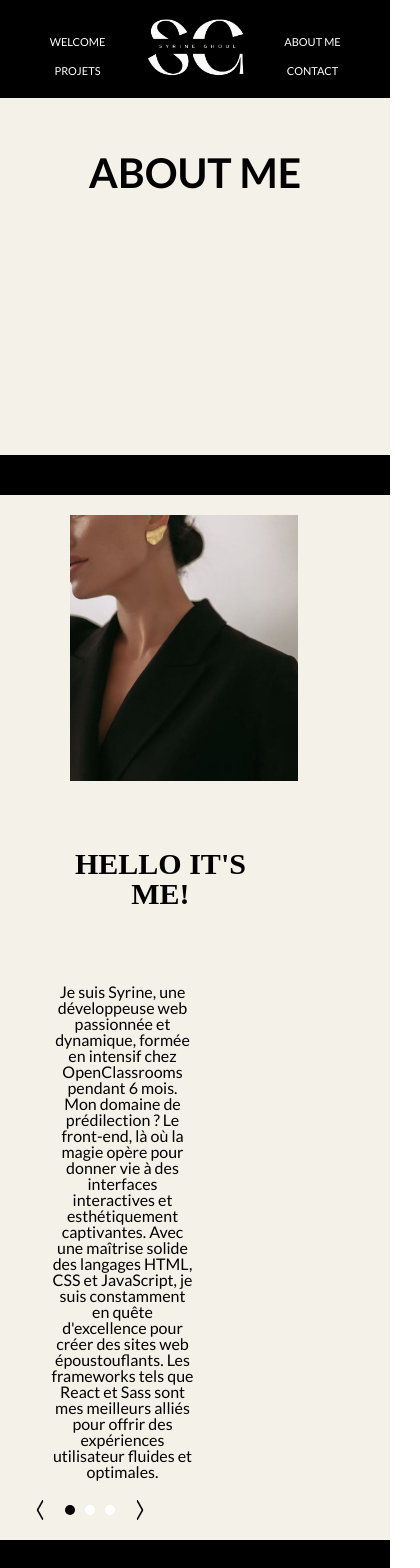
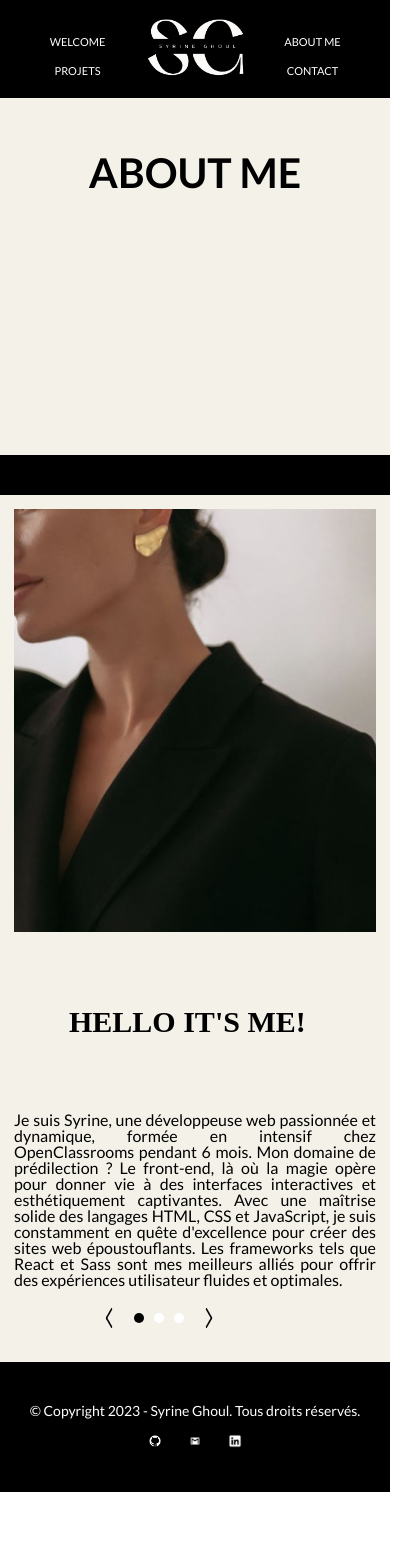
Before and after one commit to SyrineGhl/Portfolio, a React (Create React App) app: page /a-propos in a window 390 px wide. Shown: the top 1568 px of the page, 420 px wide, since content can reach past the window. After the commit the page ends 1492 px from the top, so only its background shows below. Built offline with nearby package versions, Linux system fonts and the light colour scheme.

Commit message:
fix responsive page about me

```diff
--- a/src/components/nextAbout.jsx
+++ b/src/components/nextAbout.jsx
@@ -22,9 +22,9 @@ const IntroAbout = () => {
 
   return (
     <div className="intro-container">
-      <div className="intro-image">
-        <img src={maPhoto} alt="it's me" />
-      </div>
+
+        <img className="about-page-me-photo" src={maPhoto} alt="it's me" />
+
       <div className="intro-content">
         <h2 className="intro-title-page-about">HELLO&nbsp;IT'S ME!</h2>
         {slideIndex === 1 && (
--- a/src/components/tools.jsx
+++ b/src/components/tools.jsx
@@ -33,9 +33,9 @@ const Outils = () => {
       handleSlideChange(1);
     }, 2000);
 
-
-    return () => clearInterval(interval);
-  }, [slideIndex]);
+    // eslint-disable-next-line
+  return () => clearInterval(interval);
+}, [slideIndex]);
 
   return (
     <section className="outils-section">
--- a/src/pages/project.js
+++ b/src/pages/project.js
@@ -15,7 +15,9 @@ const Project = () => {
   };
 
   const prevSlide = () => {
-    setCurrentSlide((prevSlide) => (prevSlide - 1 + projects.length) % projects.length);
+    setCurrentSlide(
+      (prevSlide) => (prevSlide - 1 + projects.length) % projects.length
+    );
   };
 
   return (
@@ -32,7 +34,9 @@ const Project = () => {
             {projects.map((project, index) => (
               <div
                 key={index}
-                className={`slide-item ${index === currentSlide ? "active" : ""}`}
+                className={`slide-item ${
+                  index === currentSlide ? "active" : ""
+                }`}
               >
                 <div className="slide-wrapper">
                   <img
@@ -47,9 +51,11 @@ const Project = () => {
                     <div className="project-constraints">
                       <h3>Problèmes Rencontrés</h3>
                       <ul>
-                        {project.constraints.map((constraint, constraintIndex) => (
+                        {project.constraints.map(
+                          (constraint, constraintIndex) => (
                             <li key={constraintIndex}>{constraint}</li>
-                        ))}
+                          )
+                        )}
                       </ul>
                     </div>
 
@@ -60,7 +66,11 @@ const Project = () => {
                           <li key={skillIndex}>{skill}</li>
                         ))}
                       </ul>
-                      <a href={project.link} target="_blank" rel="noopener noreferrer">
+                      <a
+                        href={project.link}
+                        target="_blank"
+                        rel="noopener noreferrer"
+                      >
                         <button className="slide-button">Code Github</button>
                       </a>
                     </div>
@@ -77,22 +87,24 @@ const Project = () => {
             className="arrow-icon-project-left"
             onClick={nextSlide}
           />
+
+          <div className="slide-dots">
+            {projects.map((_, index) => (
+              <div
+                key={index}
+                className={`slide-dot ${
+                  index === currentSlide ? "active-dot" : ""
+                }`}
+                onClick={() => setCurrentSlide(index)}
+              />
+            ))}
+          </div>
           <img
             src={rightArrowIcon}
             alt="Flèche gauche"
             className="arrow-icon-project-right"
             onClick={prevSlide}
           />
-
-        </div>
-        <div className="slide-dots">
-          {projects.map((_, index) => (
-            <div
-              key={index}
-              className={`slide-dot ${index === currentSlide ? "active-dot" : ""}`}
-              onClick={() => setCurrentSlide(index)}
-            />
-          ))}
         </div>
       </section>
       <Footer />
--- a/src/styles/components/_footer.scss
+++ b/src/styles/components/_footer.scss
@@ -61,5 +61,6 @@
 
     .textFooter {
       font-size: 14px;
+      text-align: center;
     }
   }
--- a/src/styles/components/_nextAbout.scss
+++ b/src/styles/components/_nextAbout.scss
@@ -12,7 +12,7 @@
 }
 
 .intro-content {
-  max-width: 50%;
+ margin-left: 10px;
   text-align: justify;
   line-height: 1;
 
@@ -57,8 +57,13 @@
 }
 @media screen and (max-width: 768px) {
   .intro-container {
-    padding: 20px;
-    display: block;
+    display: flex;
+    flex-direction: column;
+    max-width: 100%;
+    width: 100%;
+    align-items: center;
+    text-align: center;
+    padding: 14px;
   }
 
   .intro-image img {
@@ -66,23 +71,24 @@
   }
 
   .intro-content {
-    text-align: center;
-    margin-top: 10px;
+
+    margin: 20px auto;
+
   }
 
   .intro-title-page-about {
     font-size: 30px;
     margin-bottom: 20px;
-    /* margin-left: 74px; */
     text-align: center;
     display: flex;
     padding: 55px;
   }
-.text1-page-about{
-  margin-left: 30px;
-}
+
   .text2-page-about,
   .text3-page-about {
     line-height: 1.6;
   }
+  .slide-buttons{
+    margin-left: 75px;
+  }
 }
--- a/src/styles/pages/_aboutMePage.scss
+++ b/src/styles/pages/_aboutMePage.scss
@@ -65,9 +65,6 @@
   position: absolute;
   width: 309px;
   height: 363px;
-  // transform: scale(1, 1) translate(0px, 0px) rotate(16deg);
-  // left: 711px;
-  // top: 151px;
 }
 
 .polaroid-image {
@@ -84,36 +81,31 @@
   .about-me-title {
     font-size: 41px;
     padding: 50px;
-    text-align: center;
+
+  }
+  .about-me-section{
+    height: auto;
   }
 
   .next-section-about {
-    flex-direction: column; /* Afficher les éléments en colonne */
-    align-items: center; /* Centrer horizontalement les éléments */
+    flex-direction: column;
+    align-items: center;
     padding: 40px;
   }
 
   .my-photo {
     width: 100px;
     height: 100px;
-    margin: 10px;
+    margin: 10px auto;
   }
 
   .description-about {
     margin: 10px;
-    text-align: center; /* Centrer le texte */
-    position: absolute; /* Revenir à la position normale */
+    text-align: center;
+    position: static;
+    margin-right: 0;
   }
 
-  .ma-autre-photo-container,
-  .polaroid-container {
-    margin: 10px;
-  }
-
-  .ma-autre-photo,
-  .polaroid-image {
-    max-width: 200px;
-  }
 
   .intro-title-page-about {
     font-size: 20px;
@@ -125,6 +117,6 @@
 
   .intro-image {
     width: 100%;
-    margin-left: 50px;
+
   }
 }
--- a/src/styles/pages/_projects.scss
+++ b/src/styles/pages/_projects.scss
@@ -77,8 +77,7 @@
 .arrow-icon-project-left{
   height: 40px;
   cursor: pointer;
-  margin-right: 6px;
-  margin-left: 6px;
+
 }
 .arrow-icon:hover {
   transform: scale(1.2);
@@ -89,7 +88,7 @@
   display: flex;
   justify-content: center;
   width: 100%;
-  bottom: 40px;
+  padding-bottom: 40px;
 }
 
 .slide-item {
@@ -133,18 +132,21 @@
   }
 }
 .slide-button {
-  border: 2px solid #000; /* Bordure noire */
-  background-color: transparent; /* Fond transparent */
-  color: #000; /* Couleur du texte */
-  padding: 10px 20px; /* Espacement intérieur du bouton */
-  font-size: 16px; /* Taille de la police */
-  cursor: pointer; /* Curseur pointeur au survol */
-  transition: background-color 0.3s, color 0.3s; /* Transition d'animation */
+  border: 2px solid #000;
+  background-color: transparent;
+  color: #000;
+  padding: 10px 20px;
+  font-size: 16px;
+  cursor: pointer;
+  transition: background-color 0.3s, color 0.3s;
 }
 
 .slide-button:hover {
-  background-color: #000; /* Fond noir au survol */
-  color: #fff; /* Couleur du texte blanche au survol */
+  background-color: #000;
+  color: #fff;
+}
+.about-page-me-photo {
+  width: 30%;
 }
 @media screen and (max-width: 768px) {
   .project-title {
@@ -193,8 +195,8 @@
     margin-bottom: 10px;
   }
 
-  .slide-arrows {
-    margin-bottom: 20px;
+  .about-page-me-photo {
+    width: 100%;
   }
 
   .slide-dot {
```
Also changed, not shown: src/styles/index.min.css, 1 other file (tests, documents, lock files or other folders). Lines whose indentation alone changed are shown as unchanged.
